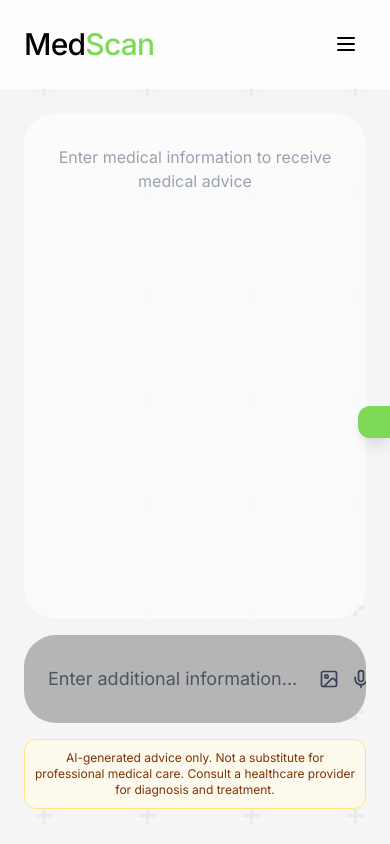
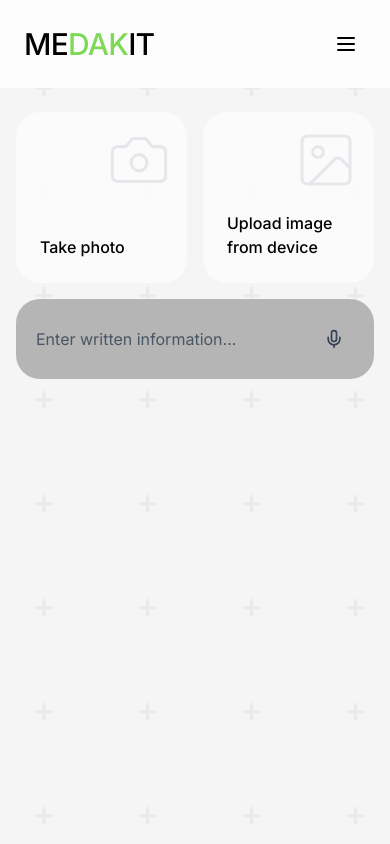
Before and after one commit to kunioshah/meDAKit, a React (Vite) app in the folder frontend/: page /mobile in a window 390 px wide. Built offline with nearby package versions, Linux system fonts and the light colour scheme.

Commit message:
Mobile page upload
please

```diff
--- a/frontend/package.json
+++ b/frontend/package.json
@@ -49,6 +49,7 @@
     "lucide-react": "0.487.0",
     "motion": "12.23.24",
     "next-themes": "0.4.6",
+    "qrcode.react": "4.2.0",
     "react-day-picker": "8.10.1",
     "react-dnd": "16.0.1",
     "react-dnd-html5-backend": "16.0.1",
@@ -59,15 +60,15 @@
     "react-router": "7.13.0",
     "react-slick": "0.31.0",
     "recharts": "2.15.2",
-    "qrcode.react": "4.2.0",
     "sonner": "2.0.3",
     "tailwind-merge": "3.2.0",
     "tw-animate-css": "1.3.8",
     "vaul": "1.1.2"
   },
   "devDependencies": {
+    "@tailwindcss/vite": "4.1.12",
     "@types/node": "22.15.3",
-    "@tailwindcss/vite": "4.1.12",
+    "@types/react-dom": "^19.2.3",
     "@vitejs/plugin-react": "4.7.0",
     "tailwindcss": "4.1.12",
     "vite": "^6.4.1"
--- /dev/null
+++ b/frontend/src/app/MobilePage.tsx
@@ -0,0 +1,55 @@
+import { useRef } from 'react';
+import { Camera, Image, Mic } from 'lucide-react';
+import { Header } from './components/header';
+import { PlusBackground } from './components/plus-background';
+
+export default function MobilePage() {
+  const fileInputRef = useRef<HTMLInputElement>(null);
+
+  return (
+    <div className="min-h-screen bg-[#f5f5f5] relative flex flex-col">
+      <PlusBackground />
+
+      <div className="relative z-10 flex flex-col flex-1">
+        <Header showConnect={false} />
+
+        <main className="flex-1 px-4 py-6 flex flex-col gap-4 max-w-lg mx-auto w-full">
+          {/* Top two cards */}
+          <div className="grid grid-cols-2 gap-4">
+            {/* Take photo */}
+            <button className="relative bg-white/60 backdrop-blur-sm rounded-[24px] p-6 flex flex-col items-start justify-end aspect-square overflow-hidden hover:bg-white/80 transition-colors text-left">
+              <Camera className="absolute right-4 top-4 w-16 h-16 text-gray-200" strokeWidth={1.2} />
+              <span className="text-base font-medium text-black z-10">Take photo</span>
+            </button>
+
+            {/* Upload image */}
+            <button
+              onClick={() => fileInputRef.current?.click()}
+              className="relative bg-white/60 backdrop-blur-sm rounded-[24px] p-6 flex flex-col items-start justify-end aspect-square overflow-hidden hover:bg-white/80 transition-colors text-left"
+            >
+              <Image className="absolute right-4 top-4 w-16 h-16 text-gray-200" strokeWidth={1.2} />
+              <span className="text-base font-medium text-black z-10">Upload image from device</span>
+            </button>
+            <input ref={fileInputRef} type="file" accept="image/*" className="hidden" />
+          </div>
+
+          {/* Written info card */}
+          <div className="bg-[#b5b5b5] rounded-[24px] p-5 flex items-center gap-3">
+            <input
+              type="text"
+              placeholder="Enter written information..."
+              className="flex-1 bg-transparent border-none outline-none text-black placeholder:text-gray-600 text-base"
+            />
+            <button
+              type="button"
+              className="w-10 h-10 flex-shrink-0 flex items-center justify-center rounded-full hover:bg-gray-600/20 transition-colors"
+              aria-label="Record audio"
+            >
+              <Mic className="w-5 h-5 text-gray-700" />
+            </button>
+          </div>
+        </main>
+      </div>
+    </div>
+  );
+}
--- a/frontend/src/app/components/header.tsx
+++ b/frontend/src/app/components/header.tsx
@@ -2,10 +2,11 @@ import { useState } from 'react';
 import { Menu, X } from 'lucide-react';
 
 interface HeaderProps {
-  onConnectToPhone: () => void;
+  onConnectToPhone?: () => void;
+  showConnect?: boolean;
 }
 
-export function Header({ onConnectToPhone }: HeaderProps) {
+export function Header({ onConnectToPhone, showConnect = true }: HeaderProps) {
   const [isMenuOpen, setIsMenuOpen] = useState(false);
 
   return (
@@ -14,18 +15,28 @@ export function Header({ onConnectToPhone }: HeaderProps) {
         {/* Logo */}
         <div className="flex items-center">
           <h1 className="text-3xl tracking-tight">
-            <span className="text-black">Med</span>
-            <span className="text-[#7ed957]">Scan</span>
+            <span className="text-black">ME</span>
+            <span className="text-[#7ed957]">DAK</span>
+            <span className="text-black">IT</span>
           </h1>
         </div>
 
+        {/* Desktop Nav - centered absolutely */}
+        <nav className="hidden md:flex items-center gap-8 absolute left-1/2 -translate-x-1/2">
+          <a href="#" className="text-gray-600 hover:text-black transition-colors">About</a>
+          <a href="#" className="text-gray-600 hover:text-black transition-colors">About</a>
+          <a href="#" className="text-gray-600 hover:text-black transition-colors">About</a>
+        </nav>
+
         {/* Desktop Connect Button */}
+        {showConnect && (
           <button
             onClick={onConnectToPhone}
             className="hidden md:block bg-[#e5e5e5] hover:bg-[#d5d5d5] text-black px-6 py-3 rounded-full transition-colors"
           >
             Connect to phone
           </button>
+        )}
 
         {/* Mobile Hamburger Menu */}
         <button
@@ -38,16 +49,18 @@ export function Header({ onConnectToPhone }: HeaderProps) {
       </div>
 
       {/* Mobile Menu */}
+      {showConnect && (
         <div className={`md:hidden bg-white/90 backdrop-blur-sm border-t border-gray-200 transition-all duration-300 ${isMenuOpen ? 'max-h-96 opacity-100' : 'max-h-0 opacity-0 overflow-hidden'}`}>
           <div className="max-w-[960px] mx-auto px-6 py-4">
             <button
-            onClick={() => { onConnectToPhone(); setIsMenuOpen(false); }}
+              onClick={() => { onConnectToPhone?.(); setIsMenuOpen(false); }}
               className="w-full bg-[#e5e5e5] hover:bg-[#d5d5d5] text-black px-6 py-3 rounded-full transition-colors"
             >
               Connect to phone
             </button>
           </div>
         </div>
+      )}
     </header>
   );
 }
--- a/frontend/src/main.tsx
+++ b/frontend/src/main.tsx
@@ -1,6 +1,14 @@
+import { createRoot } from "react-dom/client";
+import { BrowserRouter, Routes, Route } from "react-router";
+import App from "./app/App.tsx";
+import MobilePage from "./app/MobilePage.tsx";
+import "./styles/index.css";
 
-  import { createRoot } from "react-dom/client";
-  import App from "./app/App.tsx";
-  import "./styles/index.css";
-
-  createRoot(document.getElementById("root")!).render(<App />);
+createRoot(document.getElementById("root")!).render(
+  <BrowserRouter>
+    <Routes>
+      <Route path="/" element={<App />} />
+      <Route path="/mobile" element={<MobilePage />} />
+    </Routes>
+  </BrowserRouter>
+);
```
Also changed, not shown: 2 other files (tests, documents, lock files or other folders). Lines whose indentation alone changed are shown as unchanged.
